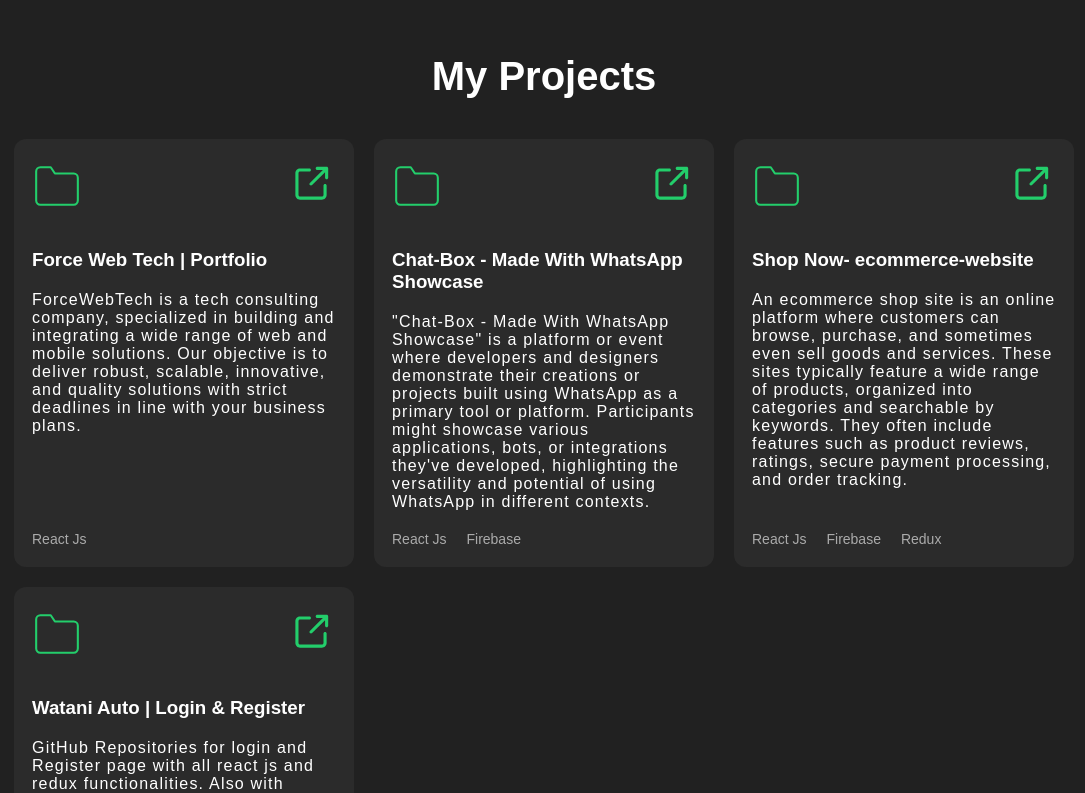
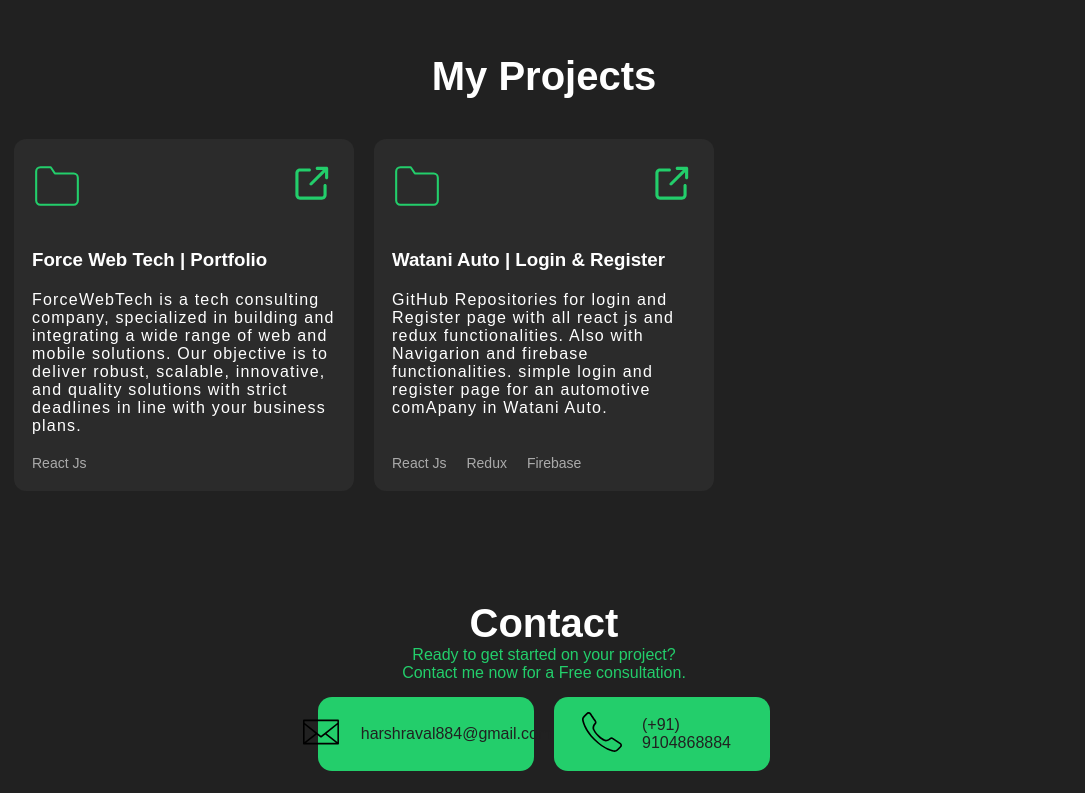
Before and after one commit to H1617K/portfolio-harsh, a React (Create React App) app: page / in a window 1280 px wide. Shown: the part 1280-2073 px from the top of the page, without its empty margins (96-1181 px from the left). Built offline with nearby package versions, Linux system fonts and the light colour scheme.

Commit message:
Small Updates

```diff
--- a/src/components/Project/Project.js
+++ b/src/components/Project/Project.js
@@ -38,7 +38,7 @@
         {/* </ScrollAnimation> */}
 
         {/* <ScrollAnimation animateIn="flipInX"> */}
-          <div className="project">
+          {/* <div className="project">
             <header>
               <svg width="50" xmlns="http://www.w3.org/2000/svg" role="img" viewBox="0 0 24 24" fill="none" stroke="#23ce6b " stroke-width="1" stroke-linecap="round" stroke-linejoin="round" ><title>Folder</title><path d="M22 19a2 2 0 0 1-2 2H4a2 2 0 0 1-2-2V5a2 2 0 0 1 2-2h5l2 3h9a2 2 0 0 1 2 2z"></path></svg>
               <div className="project-links">
@@ -59,11 +59,11 @@
                 <li>Firebase</li>
               </ul>
             </footer>
-          </div>
+          </div> */}
         {/* </ScrollAnimation> */}
 
         {/* <ScrollAnimation animateIn="flipInX"> */}
-          <div className="project">
+          {/* <div className="project">
             <header>
               <svg width="50" xmlns="http://www.w3.org/2000/svg" role="img" viewBox="0 0 24 24" fill="none" stroke="#23ce6b " stroke-width="1" stroke-linecap="round" stroke-linejoin="round" ><title>Folder</title><path d="M22 19a2 2 0 0 1-2 2H4a2 2 0 0 1-2-2V5a2 2 0 0 1 2-2h5l2 3h9a2 2 0 0 1 2 2z"></path></svg>
               <div className="project-links">
@@ -84,8 +84,8 @@
                 <li>Firebase</li>
                 <li>Redux</li>
               </ul>
-            </footer>
-          </div>
+            </footer> */}
+          {/* </div> */}
         {/* </ScrollAnimation> */}
 
         {/* <ScrollAnimation animateIn="flipInX"> */}
```
